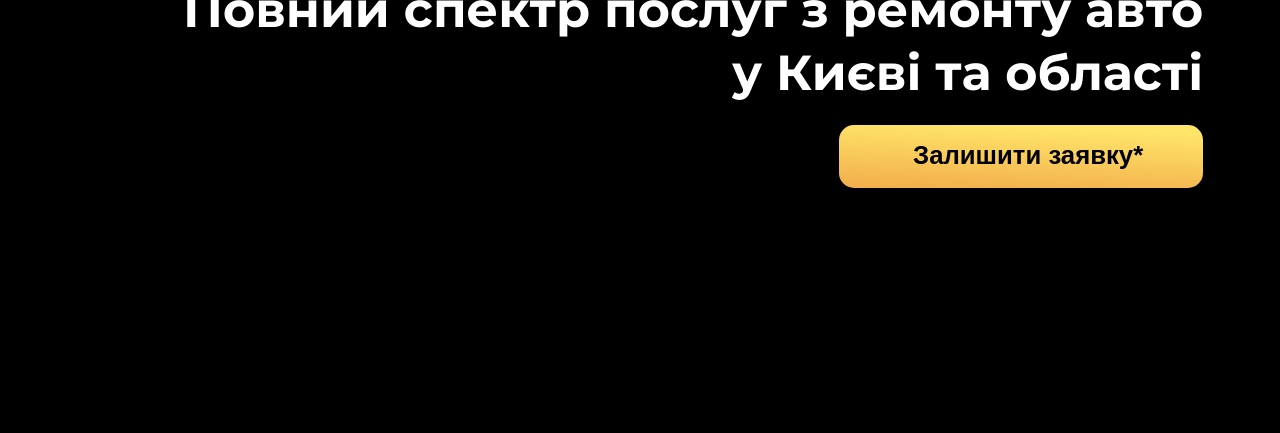
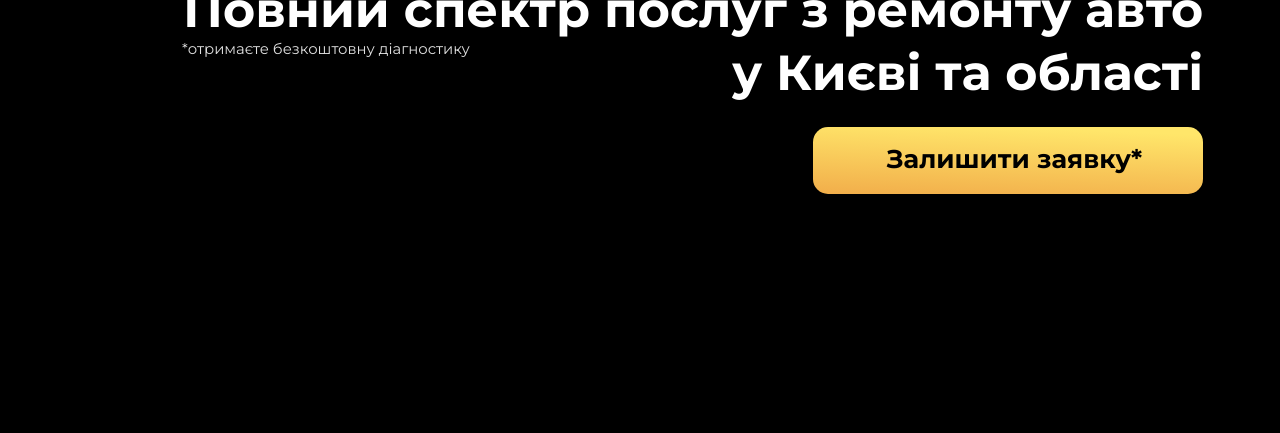
Before and after one commit to alecsandrvarava/ADCARS, a website built with webpack: page src/index.html in a window 1280 px wide. Shown: the part 158-591 px from the top of the page. Built offline with nearby package versions, Linux system fonts and the light colour scheme; files whose address does not match are found by name.

Commit message:
header-title

```diff
--- a/src/scss/_header.scss
+++ b/src/scss/_header.scss
@@ -156,9 +156,7 @@
 
 		margin-left: auto;
 		@include adaptive-value("margin-right", 84, 45, 991, 1);
-		// @include adaptive-value("margin-bottom", 300, 120, 991, 1);
 		@include adaptive-value("padding-bottom", 390, 200, 991, 1);
-		// padding-bottom: 400px;
 		display: flex;
 		justify-content: flex-end;
 		align-items: flex-end;
@@ -169,21 +167,33 @@
 		font-weight: 700;
 		@include adaptive-value("font-size", 64, 38, 991, 1);
 		@include adaptive-value("line-height", 78, 50, 991, 1);
-		@include adaptive-value("margin-bottom", 25, 20, 991, 1);
+		@include adaptive-value("margin-bottom", 30, 20, 991, 1);
 		text-align: right;
 		color: $white;
+		position: relative;
+		&::after {
+			content: "*отримаєте безкоштовну діагностику ";
+			position: absolute;
+			@include adaptive-value("top", 45, 35, 991, 1);
+			@include adaptive-value("left", 5, 10, 991, 1);
+			font-family: $font-body;
+			font-weight: 400;
+			@include adaptive-value("font-size", 16, 14, 991, 1);
+			color: #e0e0e0;
+		}
 	}
 
 	&__btn {
 		& button {
+			font-family: $font-body;
 			font-weight: 700;
 			@include adaptive-value("font-size", 28, 24, 991, 1);
-			line-height: 30px;
+			line-height: 34px;
 			color: $black;
 			background: linear-gradient(182.39deg, #ffe66a 9.7%, #f2af4b 98%);
 			border-radius: 15px;
 			border: none;
-			padding: 15px 60px 18px 74px;
+			padding: 15px 61px 18px 74px;
 			cursor: pointer;
 			transition: background 0.2s ease-in-out;
 			&:hover {
@@ -198,7 +208,6 @@
 	&__socials {
 		position: fixed;
 		right: 58px;
-		// top: 80vh;
 		bottom: 100px;
 		@include adaptive-value("width", 115, 65, 991, 1);
 		@include adaptive-value("height", 115, 65, 991, 1);
@@ -212,9 +221,5 @@
 		&:hover {
 			transform: scale(1.05);
 		}
-		// @include adaptive-value("width", 115, 65, 991, 1);
-		// @include adaptive-value("height", 115, 65, 991, 1);
-		// margin: 0 5px 0px auto;
-		// position: relative;
 	}
 }
```
